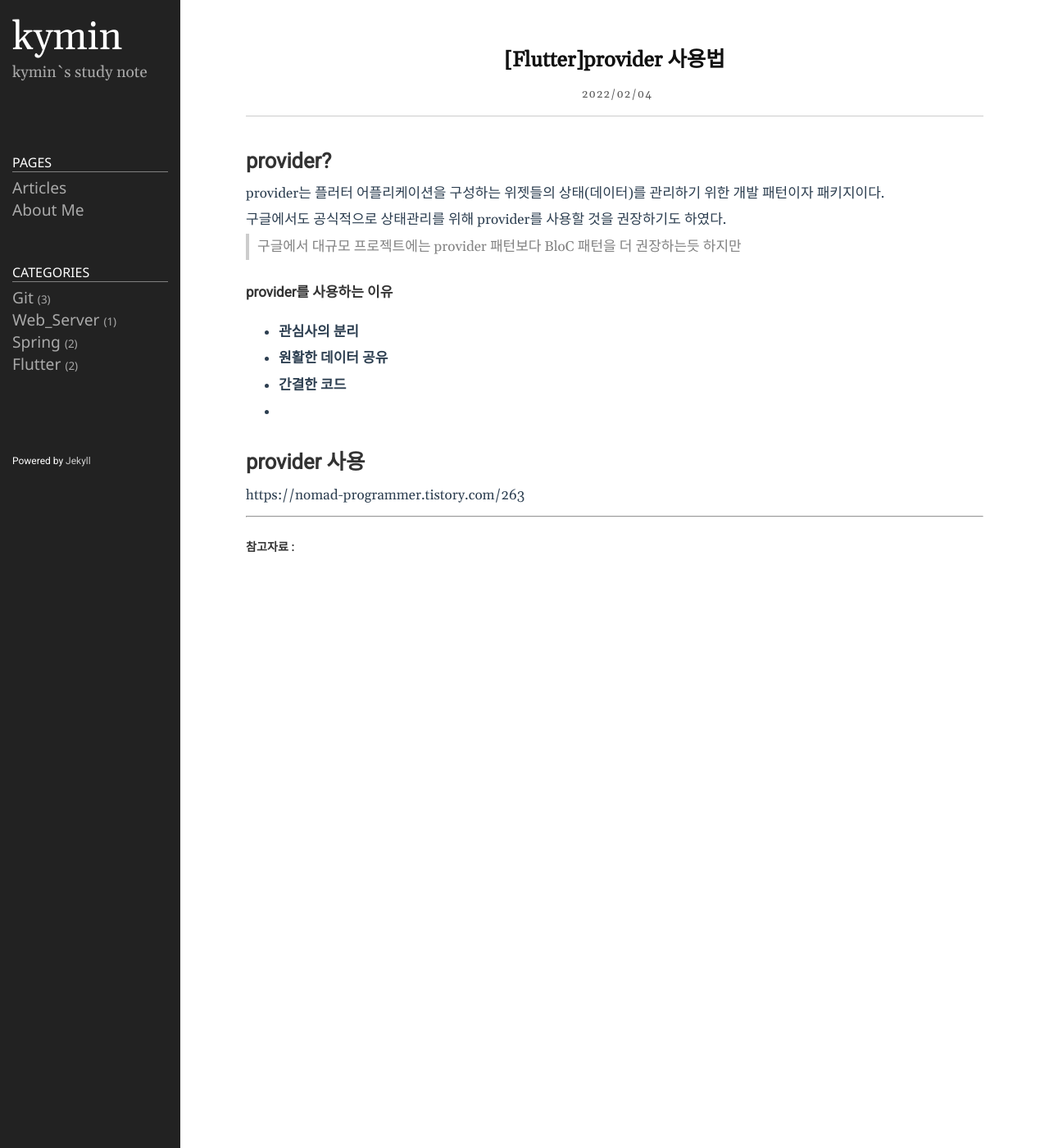
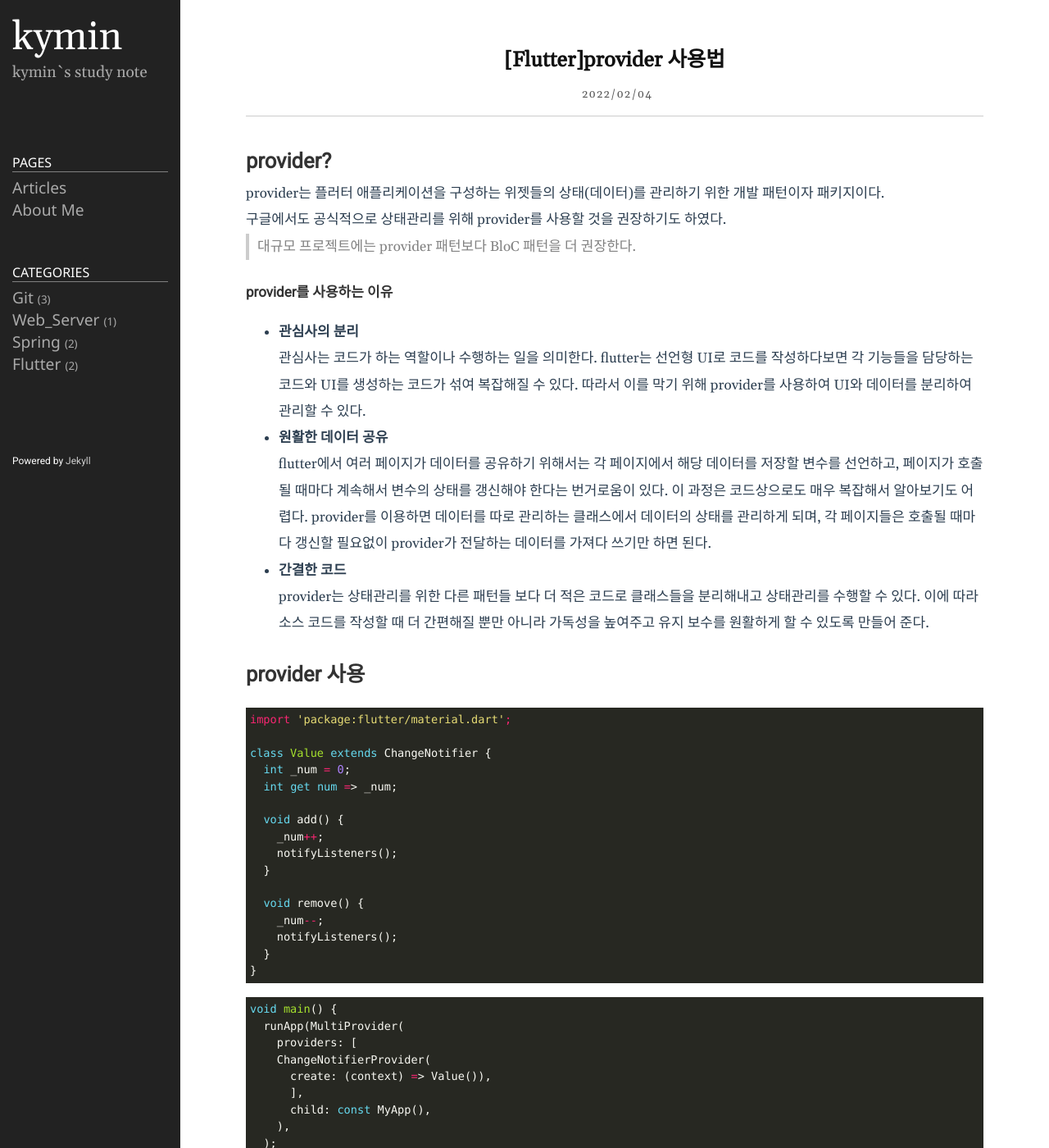
Before and after one commit to Kyoung-M1N/kyoung-M1N.github.io, a Jekyll site: the page built from _posts/2022-02-04-[Flutter]provider.md, in a window 1280 px wide and 1400 px high. Shown: the whole window at 82% size. Built offline with Jekyll 4.4.1, drawn with Linux system fonts in a browser that asks for light colours; some of the changed text lies outside the part shown.

Commit message:
포스트 수정

````diff
--- a/_posts/2022-02-04-[Flutter]provider.md
+++ b/_posts/2022-02-04-[Flutter]provider.md
@@ -6,18 +6,25 @@ categories: Flutter
 ---
 # provider?
 
-provider는 플러터 어플리케이션을 구성하는 위젯들의 상태(데이터)를 관리하기 위한 개발 패턴이자 패키지이다.
+provider는 플러터 애플리케이션을 구성하는 위젯들의 상태(데이터)를 관리하기 위한 개발 패턴이자 패키지이다.
 
 구글에서도 공식적으로 상태관리를 위해 provider를 사용할 것을 권장하기도 하였다.
 
-> 구글에서 대규모 프로젝트에는 provider 패턴보다 BloC 패턴을 더 권장하는듯 하지만
+> 대규모 프로젝트에는 provider 패턴보다 BloC 패턴을 더 권장한다.
 
 #### provider를 사용하는 이유
 
 - **관심사의 분리**
+
+  관심사는 코드가 하는 역할이나 수행하는 일을 의미한다. flutter는 선언형 UI로 코드를 작성하다보면 각 기능들을 담당하는 코드와 UI를 생성하는 코드가 섞여 복잡해질 수 있다. 따라서 이를 막기 위해 provider를 사용하여 UI와 데이터를 분리하여 관리할 수 있다.
+
 - **원활한 데이터 공유**
+
+  flutter에서 여러 페이지가 데이터를 공유하기 위해서는 각 페이지에서 해당 데이터를 저장할 변수를 선언하고, 페이지가 호출될 때마다 계속해서 변수의 상태를 갱신해야 한다는 번거로움이 있다. 이 과정은 코드상으로도 매우 복잡해서 알아보기도 어렵다. provider를 이용하면 데이터를 따로 관리하는 클래스에서 데이터의 상태를 관리하게 되며, 각 페이지들은 호출될 때마다 갱신할 필요없이 provider가 전달하는 데이터를 가져다 쓰기만 하면 된다.
+
 - **간결한 코드**
--
+
+  provider는 상태관리를 위한 다른 패턴들 보다 더 적은 코드로 클래스들을 분리해내고 상태관리를 수행할 수 있다. 이에 따라 소스 코드를 작성할 때 더 간편해질 뿐만 아니라 가독성을 높여주고 유지 보수를 원활하게 할 수 있도록 만들어 준다.
 
 
 
@@ -25,8 +32,89 @@ provider는 플러터 어플리케이션을 구성하는 위젯들의 상태(데
 
 
 
-https://nomad-programmer.tistory.com/263
+
+
+
+
+```dart
+import 'package:flutter/material.dart';
+
+class Value extends ChangeNotifier {
+  int _num = 0;
+  int get num => _num;
+
+  void add() {
+    _num++;
+    notifyListeners();
+  }
+
+  void remove() {
+    _num--;
+    notifyListeners();
+  }
+}
+```
+
+
+
+
+
+
+
+```dart
+void main() {
+  runApp(MultiProvider(
+    providers: [
+    ChangeNotifierProvider(
+      create: (context) => Value()),
+      ],
+      child: const MyApp(),
+    ),
+  );
+}
+```
+
+
+
+
+
+
+
+```dart
+class ValueWidget extends StatelessWidget {
+  const ValueWidget({Key? key}) : super(key: key);
+
+  @override
+  Widget build(BuildContext context) {
+    return Center(
+      child: Consumer<Value>(
+        builder: (context, value, child) {
+          return Text(value.num.toString());
+        },
+      ),
+    );
+  }
+}
+```
+
+
+
+전체 예시 코드 : [https://github.com/Kyoung-M1N/flutter_provider_study](https://github.com/Kyoung-M1N/flutter_provider_study)
+
+
+
+대충 전체적인 구조를 보면 아래 그림과 같다.
+
+![files](/public/img/flutter-provider.JPG)
+
+
+
+
 
 -----------------------
 
 ##### 참고자료 :
+
+[pub.dev : provider](https://pub.dev/packages/provider)
+
+[https://nomad-programmer.tistory.com/263](https://nomad-programmer.tistory.com/263)
````
Also changed, not shown: _posts/2021-12-19-[Git]preparation.md (+13 -3 lines), _posts/2021-12-22-[Git]starting.md (+25 -9 lines), public/img/flutter-provider.JPG (added).
